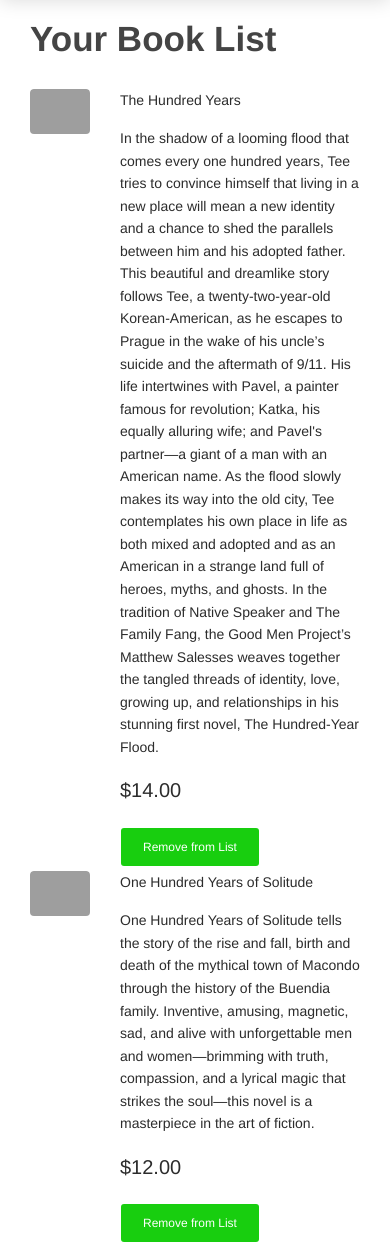
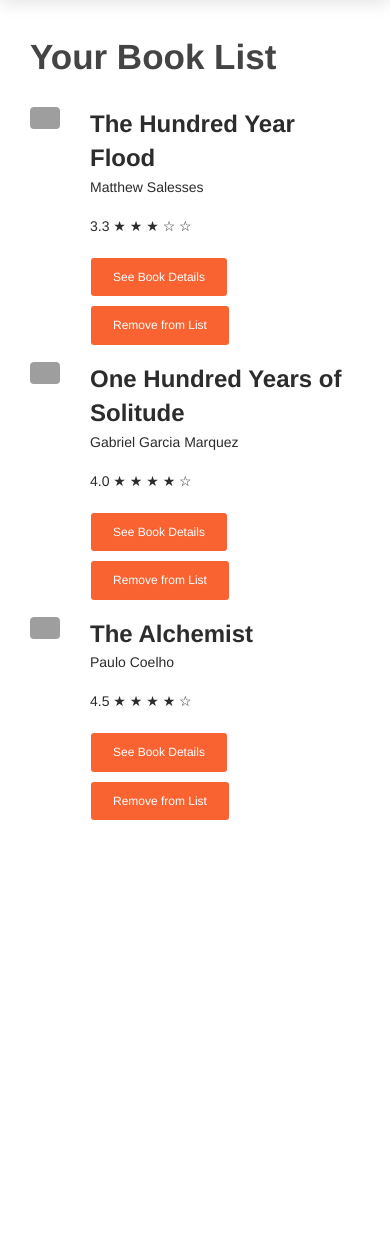
Before and after one commit to FroeMic/FullStack_Info_FinalProject, a Flask app: page /mybooks in a window 390 px wide. Shown: the part 62-1309 px from the top of the page. After the commit the page ends 882 px from the top, so only its background shows below. Run offline with Flask 2, Linux system fonts and the light colour scheme; the visitor is signed in with stand-in values (Sample User, id 1); data comes from the database, SQL or seed files in the repository; some libraries are stand-ins or nearby versions; grey boxes are pictures that could not be loaded.

Commit message:
Changed styling

```diff
--- a/app/static/_css/style.css
+++ b/app/static/_css/style.css
@@ -259,10 +259,19 @@
 /* READING LIST */
 #readinglist .img-container {
     position: relative;
-    height: 350px;
-    width: 200px;
+    height: 250px;
     overflow: hidden;
     width: 100%;
     margin-bottom: 5px;
     border-radius: .2rem;
 }
+
+#readinglist h4 {
+    padding: 0;
+    margin: 0;
+    font-weight: bold;
+}
+
+#readinglist h2 {
+    margin-top: 100px;
+}
--- a/app/templates/reading_list.html
+++ b/app/templates/reading_list.html
@@ -12,50 +12,49 @@
     	<h2 class="text-left title text-black">Your Book List</h2>
         <div class="thumbnail">
         	<div class ="row">
-        		<div class ="col-3">
+        		<div class ="col-2">
         			<div class="img-container">
             			<img class="rounded float-left" src="https://images-na.ssl-images-amazon.com/images/I/51HTxer-rdL._SY346_.jpg" alt="" />
             		</div>
             	</div>
-	            <div class="col-9">
-	                <p>The Hundred Years</p>
-	                <p>In the shadow of a looming flood that comes every one hundred years, Tee tries to convince himself that living in a new place will mean a new identity and a chance to shed the parallels between him and his adopted father. This beautiful and dreamlike story follows Tee, a twenty-two-year-old Korean-American, as he escapes to Prague in the wake of his uncle’s suicide and the aftermath of 9/11. His life intertwines with Pavel, a painter famous for revolution; Katka, his equally alluring wife; and Pavel's partner—a giant of a man with an American name. As the flood slowly makes its way into the old city, Tee contemplates his own place in life as both mixed and adopted and as an American in a strange land full of heroes, myths, and ghosts. In the tradition of Native Speaker and The Family Fang, the Good Men Project’s Matthew Salesses weaves together the tangled threads of identity, love, growing up, and relationships in his stunning first novel, The Hundred-Year Flood.</p>
-
-	                <div class="row">
-	                    <div class="col-xs-12 col-md-6">
-	                        <p class="lead">
-	                            $14.00</p>
-	                    </div>
-	                    <div class="col-xs-12 col-md-6">
-	                        <a class="btn btn-success" href="#">Remove from List</a>
-	                    </div>
-	                </div>
+	            <div class="col-10">
+	                <h4>The Hundred Year Flood</h4>
+	                <p>Matthew Salesses</p>
+	                <p>3.3 ★ ★ ★ ☆ ☆</p>
+                	<a class="btn btn-primary text-white" href="#">See Book Details</a>
+                    <a class="btn btn-primary text-white" href="#">Remove from List</a>
 	            </div>
             </div>
         </div>
-    </div>
-
-    <div class="col-lg-10 ml-auto mr-auto">
         <div class="thumbnail">
         	<div class ="row">
-        		<div class ="col-3">
+        		<div class ="col-2">
         			<div class="img-container">
             			<img class="rounded float-left" src="https://images-na.ssl-images-amazon.com/images/I/61O-ltKJb9L._SX330_BO1,204,203,200_.jpg" alt="" />
             		</div>
             	</div>
-	            <div class="col-9">
-	                <p>One Hundred Years of Solitude</p>
-	                <p>One Hundred Years of Solitude tells the story of the rise and fall, birth and death of the mythical town of Macondo through the history of the Buendia family. Inventive, amusing, magnetic, sad, and alive with unforgettable men and women—brimming with truth, compassion, and a lyrical magic that strikes the soul—this novel is a masterpiece in the art of fiction.</p>
-
-	                <div class="row">
-	                    <div class="col-xs-12 col-md-6">
-	                        <p class="lead">
-	                            $12.00</p>
-	                    </div>
-	                    <div class="col-xs-12 col-md-6">
-	                        <a class="btn btn-success" href="#">Remove from List</a>
-	                    </div>
-	                </div>
+	            <div class="col-10">
+	                <h4>One Hundred Years of Solitude</h4>
+	                <p>Gabriel Garcia Marquez</p>
+	                <p>4.0 ★ ★ ★ ★ ☆</p>
+                	<a class="btn btn-primary text-white" href="#">See Book Details</a>
+                    <a class="btn btn-primary text-white" href="#">Remove from List</a>
+	            </div>
+            </div>
+        </div>
+        <div class="thumbnail">
+        	<div class ="row">
+        		<div class ="col-2">
+        			<div class="img-container">
+            			<img class="rounded float-left" src="https://images-na.ssl-images-amazon.com/images/I/51Z0nLAfLmL._SY346_.jpg" alt="" />
+            		</div>
+            	</div>
+	            <div class="col-10">
+	                <h4>The Alchemist</h4>
+	                <p>Paulo Coelho</p>
+	                <p>4.5 ★ ★ ★ ★ ☆</p>
+                	<a class="btn btn-primary text-white" href="#">See Book Details</a>
+                    <a class="btn btn-primary text-white" href="#">Remove from List</a>
 	            </div>
             </div>
         </div>
```
Also changed, not shown: app/static/_js/app.js (line endings or trailing spaces).
